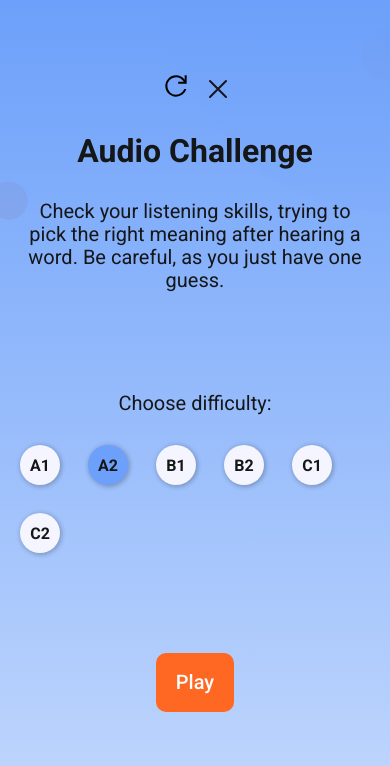
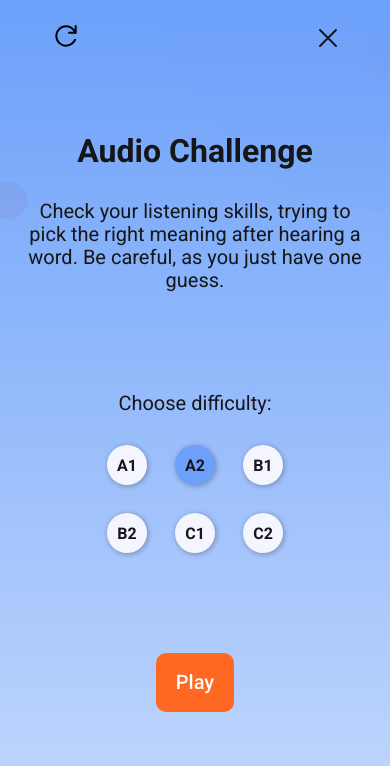
Before and after one commit to Lebedev-023046/rslang, a React (Create React App) app in the folder rs-lang/: page /AudioChallenge in a window 390 px wide. Shown: the top 766 px of the page. Built offline with nearby package versions, Linux system fonts and the light colour scheme; a web font is replaced by a local one.

Commit message:
feat: add adaptive to AudioChallenge page

```diff
--- a/rs-lang/src/components/molecules/AudioQuestion/AudioQuestion.css
+++ b/rs-lang/src/components/molecules/AudioQuestion/AudioQuestion.css
@@ -24,7 +24,12 @@
   display: flex;
   margin-bottom: 5rem;
 
-  gap: 5.4rem;
+  width: 100%;
+
+  flex-wrap: wrap;
+  justify-content: center;
+  column-gap: 5.4rem;
+  row-gap: 2.5rem;
 }
 
 .question__variant {
@@ -103,3 +108,36 @@
 
   background-color: transparent;
 }
+
+@media (max-width: 1100px) {
+  .question__variants {
+    column-gap: 3rem;
+  }
+}
+
+@media (max-width: 1000px) {
+  .question__big-audio {
+    margin-bottom: 15rem;
+  }
+  .question__variants {
+    margin-bottom: 4rem;
+  }
+  .question__correct-card {
+    margin-bottom: 6rem;
+  }
+}
+
+@media (max-width: 420px) {
+  .question__big-audio {
+    margin-bottom: 13rem;
+  }
+  .question__correct-card {
+    margin-bottom: 3rem;
+  }
+}
+
+@media (max-width: 320px) {
+  .question__big-audio {
+    margin-bottom: 8rem;
+  }
+}
--- a/rs-lang/src/components/molecules/AudioResult/AudioResult.css
+++ b/rs-lang/src/components/molecules/AudioResult/AudioResult.css
@@ -2,10 +2,12 @@
   display: flex;
 
   height: 50rem;
-  width: 40rem;
+  max-width: 40rem;
+  width: 100%;
   padding: 4rem 5rem;
 
   flex-direction: column;
+  justify-content: center;
   align-items: center;
 
   background: #FFFFFF;
@@ -183,3 +185,23 @@
   line-height: 19px;
   color: #FF6822;
 }
+
+@media (max-width: 430px) {
+  .result {
+    padding: 2rem 3rem;
+  }
+  .result__pages {
+    margin-bottom: 2rem;
+    flex-wrap: wrap;
+  }
+  .result__buttons {
+    justify-content: center;
+    flex-wrap: wrap-reverse;
+    column-gap: 3rem;
+    row-gap: 1.5rem;
+  }
+  .result__mistakes-item,
+  .result__correct-item {
+    margin-left: .5rem
+  }
+}
--- a/rs-lang/src/components/templates/AudioChallengePage/AudioChallengePage.css
+++ b/rs-lang/src/components/templates/AudioChallengePage/AudioChallengePage.css
@@ -31,6 +31,9 @@
 .audiocall__start-screen {
   display: flex;
 
+  max-width: 54rem;
+  width: 100%;
+
   flex-direction: column;
   align-items: center;
   gap: 10rem;
@@ -38,7 +41,6 @@
 
 .audiocall__info {
   display: flex;
-  max-width: 54rem;
 
   flex-direction: column;
   align-items: center;
@@ -62,6 +64,46 @@
 .question__buttons {
   display: flex;
 
+  max-width: 38rem;
+  width: 100%;
+
   flex-wrap: wrap;
+  justify-content: space-between;
   gap: 2.8rem;
 }
+
+@media (max-width: 1000px) {
+  .reload {
+    top: 5rem;
+    left: 10rem;
+  }
+  .cross {
+    top: 5.7rem;
+    right: 10rem;
+  }
+}
+
+@media (max-width: 700px) {
+  .reload {
+    top: 5rem;
+    left: 5rem;
+  }
+  .cross {
+    top: 5.7rem;
+    right: 5rem;
+  }
+}
+
+@media (max-width: 420px) {
+  .reload {
+    top: 2rem;
+    left: 5rem;
+  }
+  .cross {
+    top: 2.6rem;
+    right: 5rem;
+  }
+  .question__buttons {
+    max-width: 17.6rem;
+  }
+}
--- a/rs-lang/src/components/templates/AudioChallengePage/AudioChallengePage.tsx
+++ b/rs-lang/src/components/templates/AudioChallengePage/AudioChallengePage.tsx
@@ -110,7 +110,7 @@ const AudioChallengePage: React.FC = () => {
           {!game && !loading && !result &&
             <div className='audiocall__start-screen'>
               <div className='audiocall__info'>
-                <h2>Audio Challenge</h2>
+                <h2 className='audiocall__heading'>Audio Challenge</h2>
                 <p className='audiocall__text'>Check your listening skills, trying to pick the right meaning after hearing a word. Be careful, as you just have one guess.</p>
               </div>
               <div className='audiocall__difficulty'>
```
